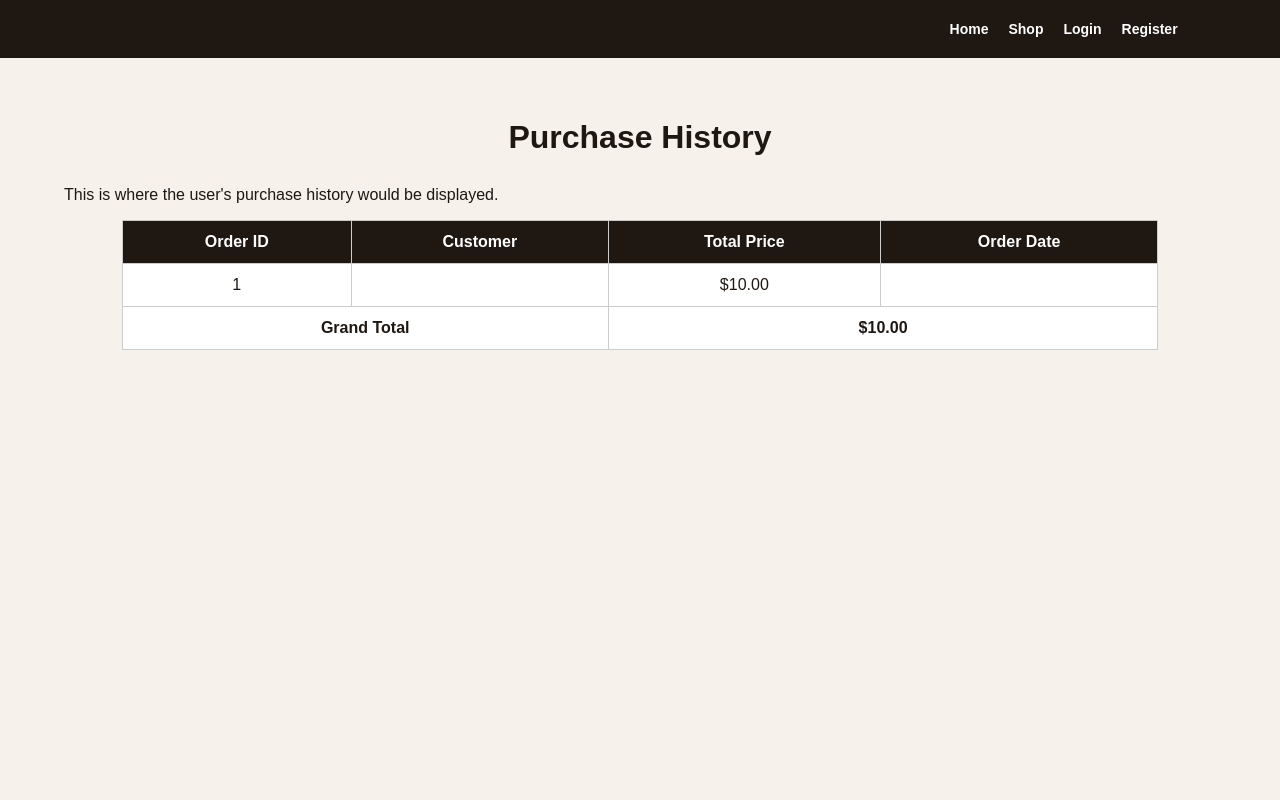
After one commit to sibongilee/Pastimes, a PHP site: page /purchaseHistory.php in a window 1280 px wide. The commit adds this page. Run offline with PHP 8.4, Linux system fonts and the light colour scheme; tables that the repository leaves empty or names only in its code hold one stand-in row (values such as "Sample post"); data that the repository does not hold is empty.

Commit message:
Add purchase history page, update checkout reference display, and enhance navbar links

```diff
--- a/clothes.php
+++ b/clothes.php
@@ -23,8 +23,12 @@ $women = mysqli_query($conn, "SELECT * FROM tblClothes WHERE category='Women'");
         <a href="clothes.php">Shop</a>
         <a href="login.php">Login</a>
         <a href="register.php">Register</a>
+        <a href="seller_request.php">Seller Request</a>
         <a href="admin.php">Admin</a>
         <a href="cart.php">Cart</a>
+        <a href="purchaseHistory.php">purchaseHistory
+
+        </a>
 
     </div>
 </div>
--- a/css/style.css
+++ b/css/style.css
@@ -307,3 +307,29 @@ button:hover {
     margin-top: 15px;
     font-size: 14px;
 }
+.history-container{
+    width:90%;
+    margin:auto;
+    padding:40px;
+}
+
+.history-container h1{
+    text-align:center;
+    margin-bottom:30px;
+}
+
+.history-container table{
+    background:white;
+    border-collapse:collapse;
+}
+
+.history-container th{
+    background:#1f1712;
+    color:white;
+}
+
+.history-container td,
+.history-container th{
+    padding:12px;
+    text-align:center;
+}
--- a/messages.php
+++ b/messages.php
@@ -41,7 +41,7 @@ if(isset($_GET['reject']))
 <h2>Seller Requests</h2>
 
 <?php
-$result = mysqli_query($conn,"SELECT * FROM tblSellerRequest");
+$result = mysqli_query($conn,"SELECT * FROM tblMessages");
 
 while($row = mysqli_fetch_assoc($result))
 {
--- /dev/null
+++ b/purchaseHistory.php
@@ -0,0 +1,54 @@
+<?php
+// Website: Pastimes
+// This page displays the user's purchase history.
+session_start();
+include("DBConn.php");
+include("navbar.php");
+?>
+<!DOCTYPE html>
+<html>
+<head>
+    <title>Purchase History - Pastimes</title>
+    <link rel="stylesheet" href="css/style.css">
+</head>
+<body>
+    <div class="history-container">
+        <h1>Purchase History</h1>
+        <p>This is where the user's purchase history would be displayed.</p>
+
+        <!-- table or list of past purchases would go here -->
+         <table bor der="1" cellpadding="10" cellspacing="0" width="80%" align="center">
+            <tr>
+                <th>Order ID</th>
+                <th>Customer</th>
+                <th>Total Price</th>
+                <th>Order Date</th>
+            </tr>
+            <?php
+            $result = mysqli_query($conn, "SELECT * FROM tblOrder ORDER BY order_id DESC");
+            $grandTotal = 0;
+
+            if ($result) {
+                while($row = mysqli_fetch_assoc($result)){
+                    $grandTotal += (float)$row["total_price"];
+                    echo "
+                <tr>
+                    <td>".htmlspecialchars($row['order_id'])."</td>
+                    <td>".htmlspecialchars($row['customer'])."</td>
+                    <td>$".number_format($row['total_price'], 2)."</td>
+                    <td>".htmlspecialchars($row['order_date'])."</td>
+                </tr>
+                ";
+                }
+            } else {
+                echo '<tr><td colspan="4">No orders found or a database error occurred.</td></tr>';
+            }
+
+            if ($grandTotal > 0) {
+                echo '<tr><td colspan="2"><strong>Grand Total</strong></td><td colspan="2"><strong>$'.number_format($grandTotal, 2).'</strong></td></tr>';
+            }
+            ?>
+         </table>
+    </div>
+</body>
+</html>
```
Also changed, not shown: checkout.php (+7 -0 lines).
